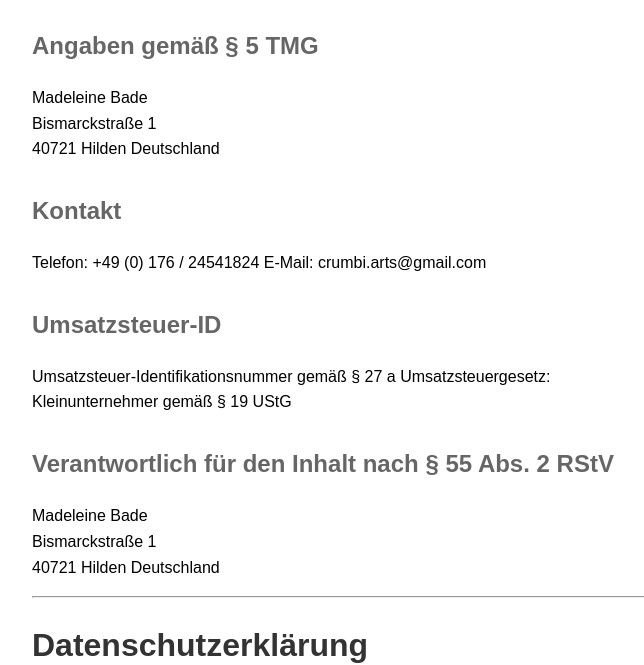
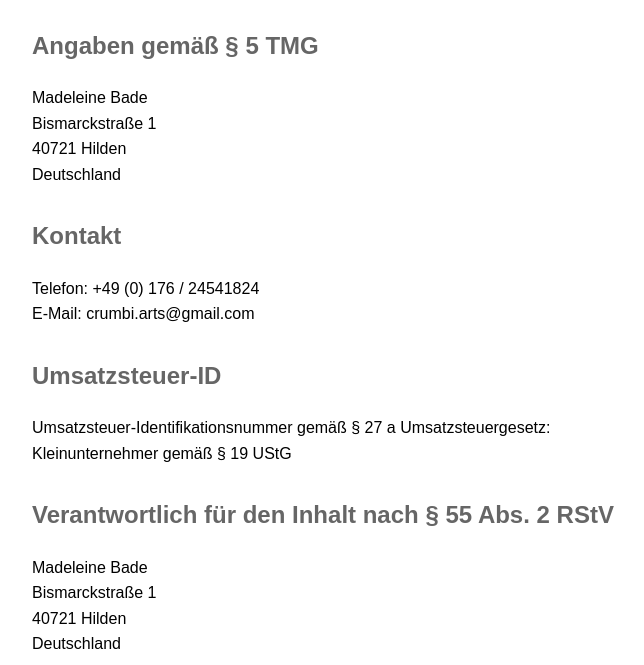
Before and after one commit to crumbiarts/crumbiarts.github.io, a plain HTML site: page index.html in a window 1280 px wide. Shown: the part 146-811 px from the top of the page, without its empty margins (208-852 px from the left). Drawn offline with Linux system fonts and the light colour scheme.

Commit message:
Update index.html

```diff
--- a/index.html
+++ b/index.html
@@ -23,39 +23,33 @@
 </head>
 <body>
     <h1>Impressum</h1>
-
     <h2>Angaben gemäß § 5 TMG</h2>
     <p>
         Madeleine Bade<br>
         Bismarckstraße 1<br>
-        40721 Hilden
+        40721 Hilden<br>
         Deutschland
     </p>
-
     <h2>Kontakt</h2>
     <p>
-        Telefon: +49 (0) 176 / 24541824
+        Telefon: +49 (0) 176 / 24541824<br>
         E-Mail: crumbi.arts@gmail.com
     </p>
-
     <h2>Umsatzsteuer-ID</h2>
     <p>
         Umsatzsteuer-Identifikationsnummer gemäß § 27 a Umsatzsteuergesetz:<br>
         Kleinunternehmer gemäß § 19 UStG
     </p>
-
     <h2>Verantwortlich für den Inhalt nach § 55 Abs. 2 RStV</h2>
     <p>
         Madeleine Bade<br>
         Bismarckstraße 1<br>
-        40721 Hilden
+        40721 Hilden<br>
         Deutschland
     </p>
-
     <hr>
 
     <h1>Datenschutzerklärung</h1>
-
     <h2>1. Datenschutz auf einen Blick</h2>
     <h3>Allgemeine Hinweise</h3>
     <p>
```
